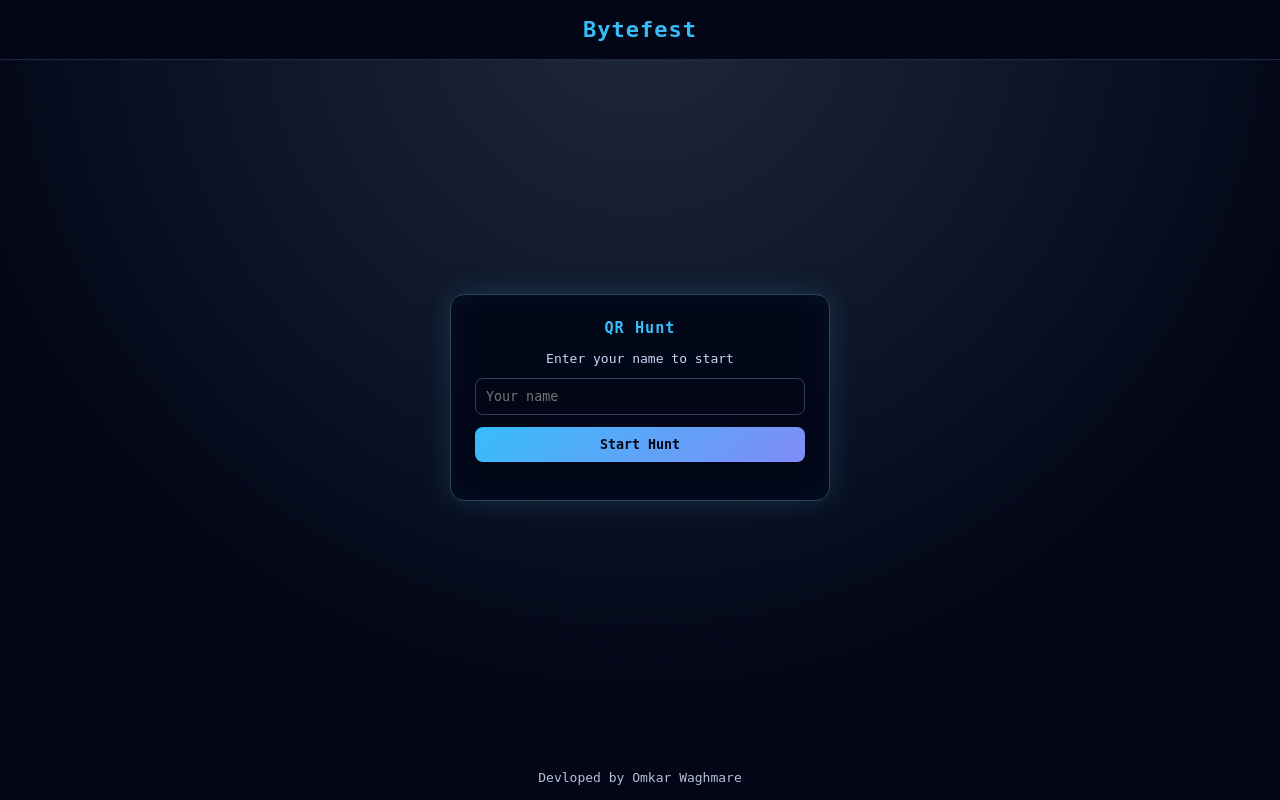
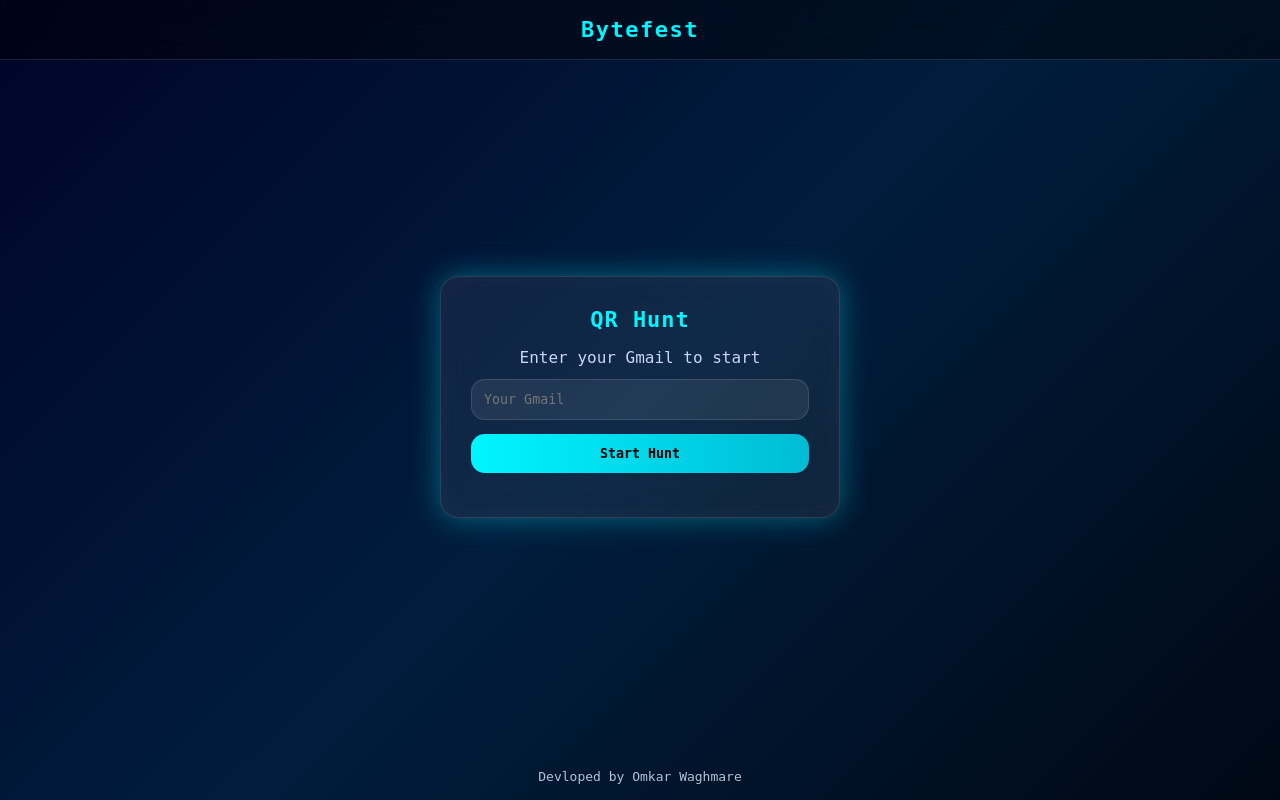
Before and after one commit to omkar3311/Bytefest, a FastAPI app: page /qr-hunt in a window 1280 px wide. Run offline with FastAPI, Linux system fonts and the light colour scheme.

Commit message:
gmail auth

```diff
--- a/main.py
+++ b/main.py
@@ -240,9 +240,15 @@ def qr_page(request: Request):
 
 @app.post("/validate-user")
 def validate_user(data: NameRequest):
-    print("qr")
-    res = supabase.table("participant").select("id").ilike("name", f"%{data.full_name}%").execute()
-    return {"status": "ok"} if res.data else {"status": "not_found"}
+    res = supabase.table("participant").select("auth").eq("gmail", data.full_name.lower()).execute()
+    print(res)
+    if not res.data:
+        return {"status": "not_found"}
+
+    if res.data[0]["auth"] is True:
+        return {"status": "ok"}
+
+    return {"status": "pending"}
 
 @app.post("/get-answer")
 def get_answer(data: QRScanRequest):
--- a/templates/approve.html
+++ b/templates/approve.html
@@ -2,7 +2,7 @@
 <html lang="en">
 <head>
 <meta charset="UTF-8">
-<title>Approve Registrations</title>
+<title>Approve | ByteFest</title>
 
 <link href="https://fonts.googleapis.com/css2?family=Orbitron:wght@500;700&family=Poppins:wght@300;400;600&display=swap" rel="stylesheet">
 
--- a/templates/qr_hunt.html
+++ b/templates/qr_hunt.html
@@ -8,142 +8,179 @@
 <script src="https://unpkg.com/html5-qrcode"></script>
 
 <style>
-* {
-    margin: 0;
-    padding: 0;
-    box-sizing: border-box;
-    font-family: monospace;
+:root{
+  --bg-dark-1:#000814;
+  --bg-dark-2:#001d3d;
+  --bg-dark-3:#000428;
+  --neon:#00f5ff;
+  --neon-soft:rgba(0,245,255,0.35);
+  --glass-bg:rgba(255,255,255,0.06);
+  --glass-border:rgba(255,255,255,0.12);
+  --text-main:#ffffff;
+  --text-muted:#cfd8dc;
+  --radius-lg:18px;
+  --radius-md:14px;
+  --blur:12px;
 }
 
-body {
-    min-height: 100vh;
-    display: flex;
-    flex-direction: column;
-    background: radial-gradient(circle at top, #1e293b, #020617 70%);
-    color: #e5e7eb;
+*{
+  margin:0;
+  padding:0;
+  box-sizing:border-box;
+  font-family:'Poppins',monospace;
 }
 
-#navbar {
-    height: 60px;
-    display: flex;
-    align-items: center;
-    justify-content: center;
-    background: #020617;
-    color: #38bdf8;
-    font-size: 22px;
-    font-weight: bold;
-    letter-spacing: 1px;
-    border-bottom: 1px solid #1e293b;
+body{
+  min-height:100vh;
+  background:linear-gradient(135deg,var(--bg-dark-3),var(--bg-dark-2),var(--bg-dark-1));
+  display:flex;
+  flex-direction:column;
+  color:var(--text-main);
 }
 
-.main {
-    flex: 1;
-    display: flex;
-    align-items: center;
-    justify-content: center;
+#navbar{
+  height:60px;
+  display:flex;
+  align-items:center;
+  justify-content:center;
+  background:rgba(0,0,0,0.4);
+  backdrop-filter:blur(var(--blur));
+  border-bottom:1px solid var(--glass-border);
+  color:var(--neon);
+  font-size:22px;
+  font-weight:700;
+  letter-spacing:1.5px;
 }
 
-.container {
-    max-width: 380px;
-    width: 100%;
-    padding: 24px;
-    border-radius: 14px;
-    background: rgba(2, 6, 23, 0.88);
-    border: 1px solid #334155;
-    box-shadow:
-        0 0 30px rgba(56, 189, 248, 0.18),
-        inset 0 0 25px rgba(56, 189, 248, 0.06);
-    text-align: center;
+.main{
+  flex:1;
+  display:flex;
+  align-items:center;
+  justify-content:center;
+  padding:20px;
 }
 
-h3 {
-    color: #38bdf8;
-    margin-bottom: 14px;
-    letter-spacing: 1px;
+.container{
+  max-width:400px;
+  width:100%;
+  padding:30px;
+  border-radius:var(--radius-lg);
+  background:var(--glass-bg);
+  backdrop-filter:blur(var(--blur));
+  border:1px solid var(--glass-border);
+  box-shadow:
+    0 0 30px var(--neon-soft),
+    inset 0 0 25px rgba(255,255,255,0.04);
+  text-align:center;
+  animation:fadeIn 0.8s ease forwards;
 }
 
-#reader {
-    width: 220px;
-    margin: 14px auto;
-    border-radius: 10px;
-    overflow: hidden;
-    border: 1px solid #334155;
+@keyframes fadeIn{
+  from{opacity:0;transform:translateY(20px);}
+  to{opacity:1;transform:translateY(0);}
 }
 
-#question {
-    margin-top: 10px;
-    font-size: 14px;
-    color: #cbd5f5;
-    min-height: 40px;
-    display: none;
+h3{
+  color:var(--neon);
+  margin-bottom:16px;
+  font-size:22px;
+  letter-spacing:1px;
 }
 
-input {
-    width: 100%;
-    padding: 10px;
-    margin-top: 12px;
-    background: #020617;
-    color: #e5e7eb;
-    border: 1px solid #334155;
-    border-radius: 8px;
+#reader{
+  width:220px;
+  margin:16px auto;
+  border-radius:var(--radius-md);
+  overflow:hidden;
+  border:1px solid var(--glass-border);
+  box-shadow:0 0 18px var(--neon-soft);
 }
 
-button {
-    width: 100%;
-    padding: 10px;
-    margin-top: 12px;
-    border-radius: 8px;
-    border: none;
-    cursor: pointer;
-    font-weight: bold;
-    background: linear-gradient(135deg, #38bdf8, #818cf8);
-    color: #020617;
+#question{
+  margin-top:12px;
+  font-size:14px;
+  color:var(--text-muted);
+  min-height:40px;
 }
 
-button:disabled {
-    opacity: 0.5;
-    cursor: not-allowed;
+input{
+  width:100%;
+  padding:12px;
+  margin-top:12px;
+  border-radius:var(--radius-md);
+  background:rgba(255,255,255,0.08);
+  border:1px solid var(--glass-border);
+  color:var(--text-main);
+  outline:none;
 }
 
-#status {
-    margin-top: 14px;
-    font-size: 16px;
-    font-weight: bold;
+input:focus{
+  border-color:var(--neon);
+  box-shadow:0 0 12px var(--neon-soft);
 }
 
-#tries {
-    margin-top: 6px;
-    font-size: 13px;
-    color: #94a3b8;
-    display: none;
-}
-.footer {
-    margin-top: 20px;
-    padding: 15px 0;
-    text-align: center;
-    font-size: 13px;
+button{
+  width:100%;
+  padding:12px;
+  margin-top:14px;
+  border-radius:var(--radius-md);
+  border:none;
+  cursor:pointer;
+  font-weight:600;
+  background:linear-gradient(90deg,var(--neon),#00bcd4);
+  color:#000;
+  transition:0.25s ease;
 }
 
-.footer a {
-    color: #b7c2d3ff;
-    text-decoration: none;
-    transition: color 0.2s ease;
+button:hover{
+  transform:scale(1.05);
+  box-shadow:0 0 25px var(--neon);
 }
 
-.footer a:hover {
-    color: #2563eb;
-    text-decoration: underline;
+button:disabled{
+  opacity:0.5;
+  cursor:not-allowed;
 }
+
+#status{
+  margin-top:14px;
+  font-size:16px;
+  font-weight:600;
+}
+
+#tries{
+  margin-top:6px;
+  font-size:13px;
+  color:var(--text-muted);
+}
+
+.footer{
+  margin-top:20px;
+  padding:16px 0;
+  text-align:center;
+  font-size:13px;
+}
+
+.footer a{
+  color:#b7c2d3;
+  text-decoration:none;
+}
+
+.footer a:hover{
+  color:var(--neon);
+}
+
 #reader,
 #question,
 #answerInput,
 #submitBtn,
-#tries {
-    display: none;
+#tries{
+  display:none;
 }
+
 #nameSection input,
-#nameSection button {
-    display: block;
+#nameSection button{
+  display:block;
 }
 </style>
 </head>
@@ -156,8 +193,8 @@ button:disabled {
     <div class="container">
         <h3>QR Hunt</h3>
         <div id="nameSection">
-            <p style="margin-bottom:8px;color:#cbd5f5;">Enter your name to start</p>
-            <input id="nameInput" placeholder="Your name">
+            <p style="margin-bottom:8px;color:#cbd5f5;">Enter your Gmail to start</p>
+            <input id="nameInput" placeholder="Your Gmail">
             <button id="startBtn">Start Hunt</button>
         </div>
 
@@ -201,7 +238,7 @@ triesEl.innerText = "Attempts left: 3";
 startBtn.onclick = async () => {
     const name = nameInput.value.trim();
     if (!name) {
-        statusEl.innerText = "Please enter your name";
+        statusEl.innerText = "Please enter your Gmail";
         return;
     }
 
@@ -212,7 +249,10 @@ startBtn.onclick = async () => {
     });
 
     const validateData = await validateRes.json();
-
+    if(validateData.status == "pending") {
+        statusEl.innerText = "You are not approved"
+        return
+    }
     if (validateData.status !== "ok") {
         statusEl.innerText = "User not found";
         return;
```
